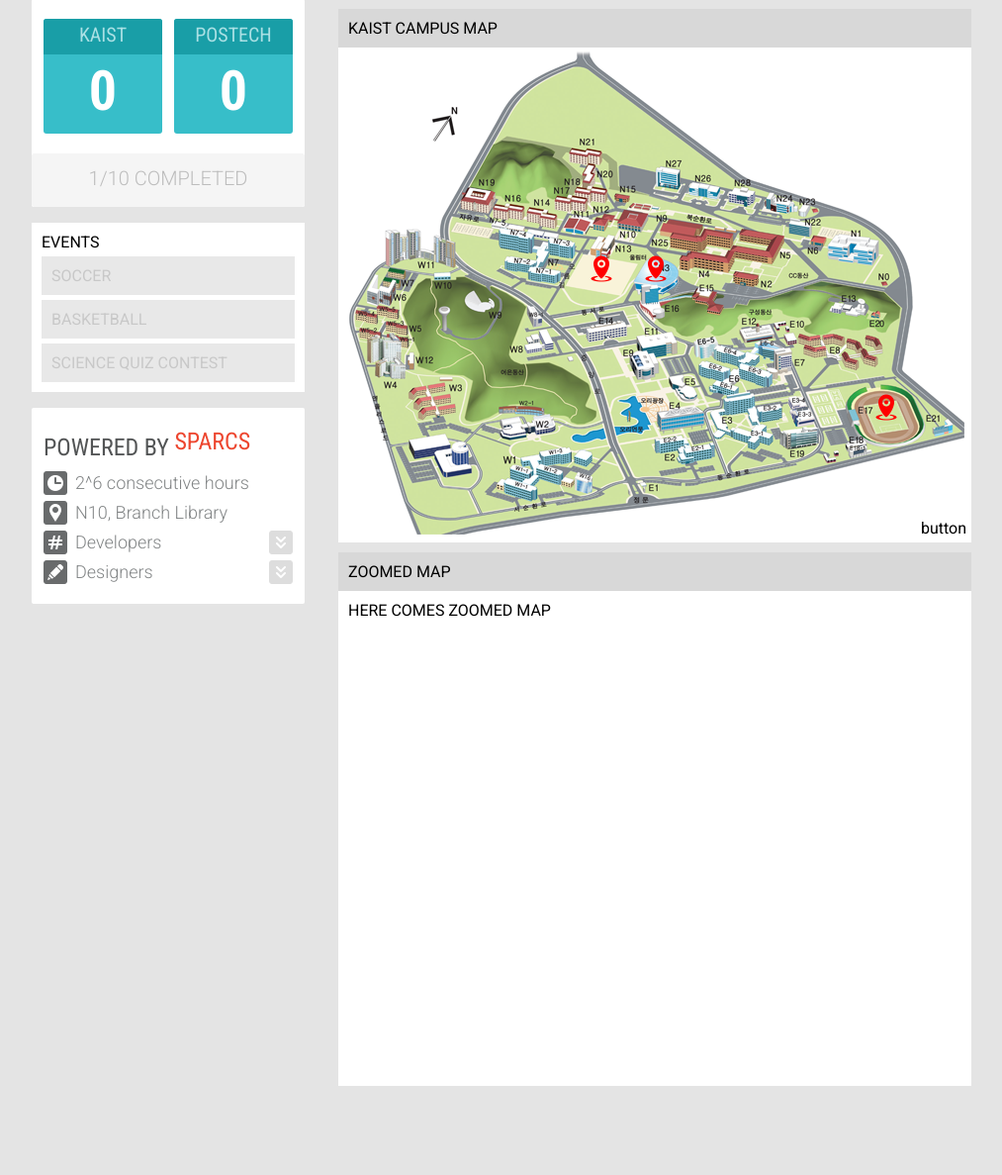
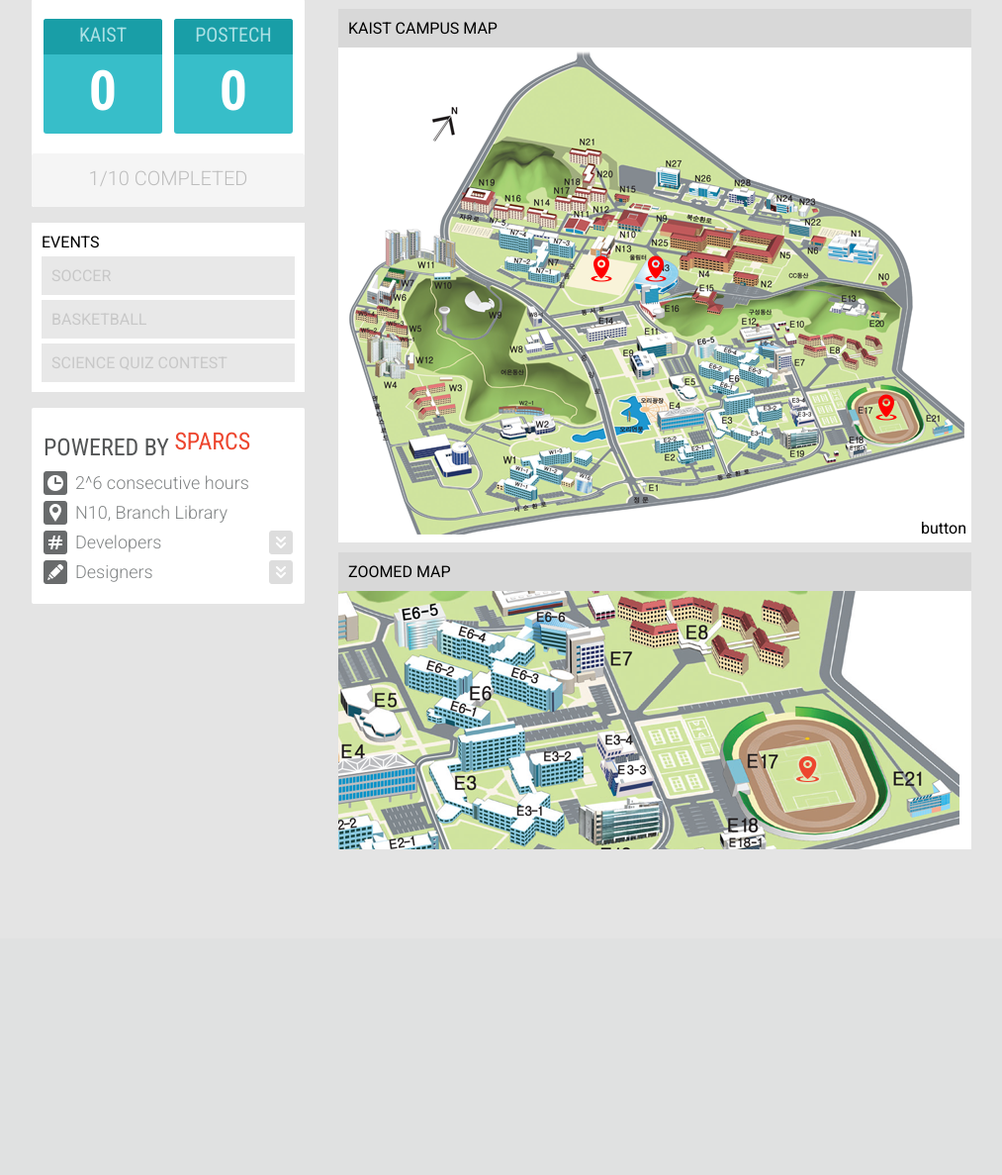
Before and after one commit to sparcs-kaist/sciwar, a Django app: page /map/ in a window 1280 px wide. Shown: the part 95-1282 px from the top of the page at 99% size, without its empty margins (128-1141 px from the left). After the commit the page ends 953 px from the top, so only its background shows below. Run offline with Django 3.2, Linux system fonts and the light colour scheme; data comes from the database, SQL or seed files in the repository; parts of the project's set-up code (start-up, migrations or seed data) failed here and were passed over; some libraries are stand-ins or nearby versions.

Commit message:
Map zoom

```diff
--- a/sciwar/main/static/css/map.css
+++ b/sciwar/main/static/css/map.css
@@ -3,6 +3,9 @@
 {
     background-color: #D8D8D8;
     margin: 10px;
+}
+.map-field-zoomed{
+    height:300px;
 }
 
 .map-title
@@ -21,6 +24,10 @@
 
 .map-image-full{
     background:#fff url('/media/res/map.png') 0 0 no-repeat;
+}
+
+.map-image-zoomed{
+    background:#fff url('/media/res/map_main_field.png') 0 0 no-repeat;
 }
 
 .map-marker
--- a/sciwar/main/static/js/map.js
+++ b/sciwar/main/static/js/map.js
@@ -1,28 +1,50 @@
 var map = {
 	initialize:function(){
 		var timer;
-		var timeout = 500;
+		var blinktime = 500;
+		var mapchangetime = 300;
 		var	marker_blue=$('#map-marker-main_field-blue');
 		var	marker_red=$('#map-marker-main_field-red');
 		var blink = function(){
 			clearTimeout(timer);
 			marker_blue.toggle();
 			marker_red.toggle();
-			timer = setTimeout(blink,timeout);
+			timer = setTimeout(blink,blinktime);
 		};
 		var main_field_click = function(){
 			marker_blue=$('#map-marker-main_field-blue');
 			marker_red=$('#map-marker-main_field-red');
+			$('.map-image-zoomed').animate(
+					{opacity: 0},
+					mapchangetime,
+					function() {
+						$(this).css('background-image','url(\'/media/res/map_main_field.png\')').animate({opacity: 1});
+					}
+			);
 			blink();
 		};
 		var sports_complex_click = function(){
 			marker_blue=$('#map-marker-sports_complex-blue');
 			marker_red=$('#map-marker-sports_complex-red');
+			$('.map-image-zoomed').animate(
+					{opacity: 0},
+					mapchangetime,
+					function() {
+						$(this).css('background-image','url(\'/media/res/map_sports_complex.png\')').animate({opacity: 1});
+					}
+			);
 			blink();
 		};
 		var sub_field_click = function(){
 			marker_blue=$('#map-marker-sub_field-blue');
 			marker_red=$('#map-marker-sub_field-red');
+			$('.map-image-zoomed').animate(
+					{opacity: 0},
+					mapchangetime,
+					function() {
+						$(this).css('background-image','url(\'/media/res/map_sub_field.png\')').animate({opacity: 1});
+					}
+			);
 			blink();
 		};
 
--- a/sciwar/main/templates/map.html
+++ b/sciwar/main/templates/map.html
@@ -36,13 +36,11 @@
 		</div>
 	</div>
 </div>
-<div class="map-field">
+<div class="map-field map-field-zoomed">
 	<div class="map-title">
 		ZOOMED MAP
 	</div>
-	<div class="map-image">
-		<!-- ZOOMED MAP IMAGE -->
-		HERE COMES ZOOMED MAP
+	<div class="map-image map-image-zoomed">
 	</div>
 </div>
 {% endblock %}
```
Also changed, not shown: sciwar/main/media/res/map_creative_learning_building.png (renamed from sciwar/main/media/res/map_E11, Creative Learning Building.png), sciwar/main/media/res/map_front_of_library.png (renamed from sciwar/main/media/res/map_E14, Field front of the main admin building.png), sciwar/main/media/res/map_main_field.png (renamed from sciwar/main/media/res/map_E17, Stadium.png), sciwar/main/media/res/map_sports_complex.png (renamed from sciwar/main/media/res/map_N3, Sports Complex.png), sciwar/main/media/res/map_sub_field.png (renamed from sciwar/main/media/res/map_Front of N3, Main Playground.png).
